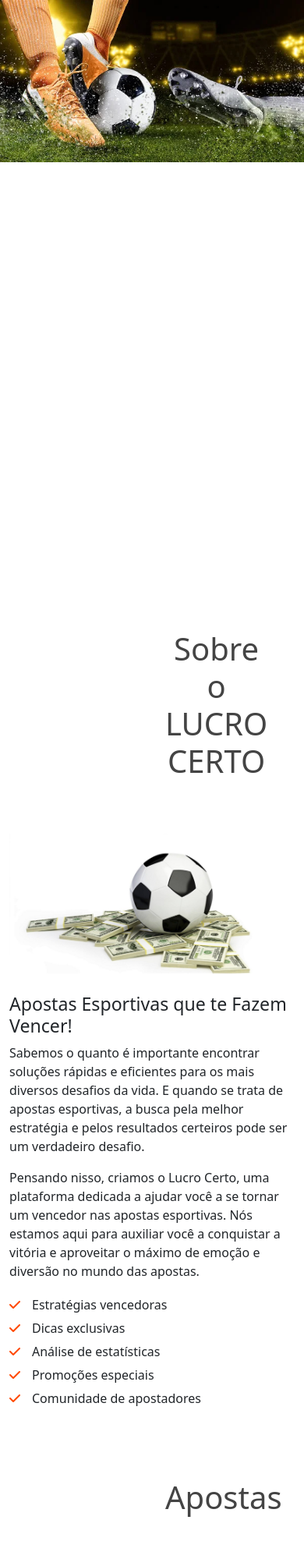
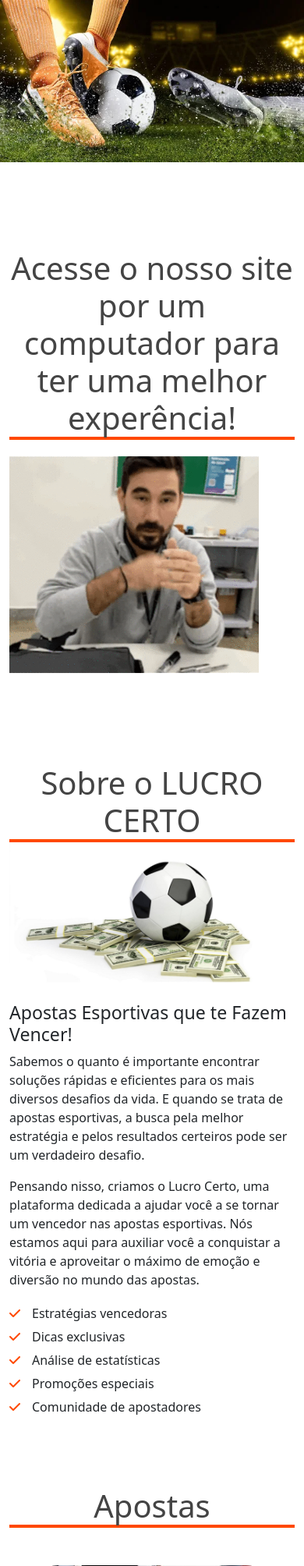
Before and after one commit to only-jawad/Nossa-loja, a PHP site: page /menu.html in a window 390 px wide; the page is wider, and only the part inside the window is pictured. Shown: the part 166-2174 px from the top of that part at 78% size. Run offline with PHP 8.4, Linux system fonts and the light colour scheme; some libraries are stand-ins or nearby versions.

Commit message:
Verção pré-finalizada 2.1.1.1

```diff
--- a/cadastar.php
+++ b/cadastrar.php
@@ -70,7 +70,7 @@
                 <div class="collapse navbar-collapse" id="collapsibleNavId">
                     <ul class="navbar-nav me-auto mt-2 mt-lg-0">
                         <li class="nav-item">
-                            <a class="nav-link active" href="menu.html" aria-current="page">Home <span class="visually-hidden">(current)</span></a>
+                            <a class="nav-link" href="menu.html" aria-current="page">Home <span class="visually-hidden">(current)</span></a>
                         </li>
                         <li class="nav-item dropdown">
                             <a class="nav-link dropdown-toggle" href="#" id="dropdownId" data-bs-toggle="dropdown" aria-haspopup="true" aria-expanded="false">Mais</a>
--- a/menu.html
+++ b/menu.html
@@ -22,7 +22,7 @@
                 <div class="collapse navbar-collapse" id="collapsibleNavId">
                     <ul class="navbar-nav me-auto mt-2 mt-lg-0">
                         <li class="nav-item">
-                            <a class="nav-link active" href="menu.html" aria-current="page">Home <span class="visually-hidden">(current)</span></a>
+                            <a class="nav-link" href="menu.html" aria-current="page">Home <span class="visually-hidden">(current)</span></a>
                         </li>
                         <li class="nav-item dropdown">
                             <a class="nav-link dropdown-toggle" href="#" id="dropdownId" data-bs-toggle="dropdown" aria-haspopup="true" aria-expanded="false">Mais</a>
@@ -33,7 +33,7 @@
                             </div>
                         </li>
                         <li class="nav-item">
-                          <a class="nav-link" href="cadastar.php">Cadastrar</a>
+                          <a class="nav-link" href="cadastrar.php">Cadastrar</a>
                         </li>
                     </ul>
                     <div><p class="">Olá, bem vindo <b>Admin</b>!</p></div>
@@ -47,7 +47,6 @@
 
     </header>
     <main>
-
 
    <!--Slide fotos-->
    <div class="container-fluid">
@@ -70,7 +69,7 @@
           <div class="carousel-caption d-none d-md-block">
             <h2>Ta quebrado?</h2>
             <p>Aposte no placar do jogo</p>
-            <a href="#" class="main-btn">Apostar</a>
+            <a href="#destino" class="main-btn">Apostar</a>
           </div>
         </div>
 
@@ -79,7 +78,7 @@
           <div class="carousel-caption d-none d-md-block">
             <h2>Esta precisando de dinheiro?</h2>
             <p>Aposte em nossos jogadores!</p>
-            <a href="#" class="main-btn">Apostar</a>
+            <a href="#destino" class="main-btn">Apostar</a>
           </div>
         </div>
 
@@ -88,7 +87,7 @@
           <div class="carousel-caption d-none d-md-block">
             <h2>Quer uma renda extra?</h2>
             <p>Aposte em uma jogada</p>
-            <a href="#" class="main-btn">Apostar</a>
+            <a href="#destino" class="main-btn">Apostar</a>
           </div>
         </div>
 
@@ -108,6 +107,22 @@
   </div>
 
   <br><br>
+  <div class="d-sm-none container">
+    <div class="row">
+      <div class="col">
+        <h2 class="main-title-h d-flex">Acesse o nosso site por um computador para ter uma melhor experência!</h2>
+      </div>
+    </div>
+    <div class="row">
+      <div class="col">
+        <img src="img/gif.gif" alt="" id="gif" srcset="" class="d-flex">
+      </div>
+    </div>
+    <br><br>
+  </div>
+  <br><br>
+
+
 
               <!-- Sobre o LUCRO CERTO-->
     <div id="about-area" class="d-flex">
@@ -117,7 +132,7 @@
 
           <div class="">
 
-            <h3 class="main-title-h d-flex"> Sobre o LUCRO CERTO </h3>
+            <h3 class="main-title-h d- d-flex"> Sobre o LUCRO CERTO </h3>
 
           </div>
 
@@ -155,7 +170,7 @@
       </div>
 
     </div>
-            <div class="row p-5">
+            <div class="row p-5" id="destino">
               <div class="col-lg-3 col-md-6 mb-3">
                 <div class="card h-100">
                   <img class="card-img-top img-fluid" src="img/gol.jpeg" alt="Title">
@@ -270,6 +285,7 @@
       </div>
 
     </footer>
+    <script src="script.js"></script>
     <script src="https://cdn.jsdelivr.net/npm/bootstrap@5.3.0/dist/js/bootstrap.bundle.min.js"></script>
 </body>
 </html>
--- /dev/null
+++ b/script.js
@@ -0,0 +1,18 @@
+window.addEventListener('DOMContentLoaded', function() {
+    var linksScroll = document.querySelectorAll('a[href^="#"]');
+    for (var i = 0; i < linksScroll.length; i++) {
+      linksScroll[i].addEventListener('click', scrollParaDestino);
+    }
+
+    function scrollParaDestino(event) {
+      event.preventDefault();
+      var destinoID = this.getAttribute('href');
+      var destinoElemento = document.querySelector(destinoID);
+      var posicaoDestino = destinoElemento.offsetTop;
+
+      window.scrollTo({
+        top: posicaoDestino,
+        behavior: "smooth"
+      });
+    }
+  });
--- a/style.css
+++ b/style.css
@@ -196,19 +196,16 @@ footer{
         background-color: #f78b61;
         border-color: #ff4800
     }
-/* @media (max-width: 768px) {
+#gif{
+    width: 20em;
+    height: auto;
+}
 
-        .container {
-            flex-direction: column-reverse;
-        }
-
-        .container .conteudo,
-        .container .avatar {
-            width: 100%;
-        }
-
-        .container .conteudo .redes-sociais a {
-            width: 100%;
-        }
-
-    } */
+@media (max-width: 768px) {
+    .main-title-h{
+        margin: 0em;
+    }
+     #mainSlider .carousel-inner, #mainSlider .carousel-inner{
+        height: 17em;
+    }
+    }
```
Also changed, not shown: jogadores.php (+11 -10 lines), img/gif.gif (added).
